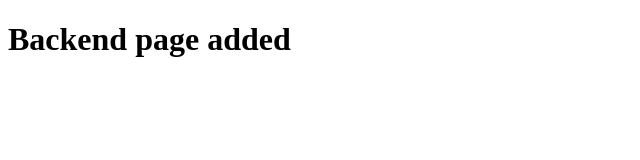
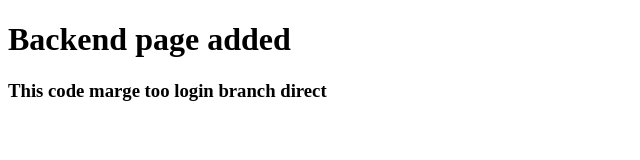
Before and after one commit to noyon-podder/practice-github2, a plain HTML site: page backend.html in a window 1280 px wide. Shown: the whole page, without its empty margins (0-640 px from the left). Drawn offline with Linux system fonts and the light colour scheme.

Commit message:
backend code to merge

```diff
--- a/backend.html
+++ b/backend.html
@@ -7,5 +7,6 @@
   </head>
   <body>
     <h1>Backend page added</h1>
+    <h3>This code marge too login branch direct</h3>
   </body>
 </html>
```
